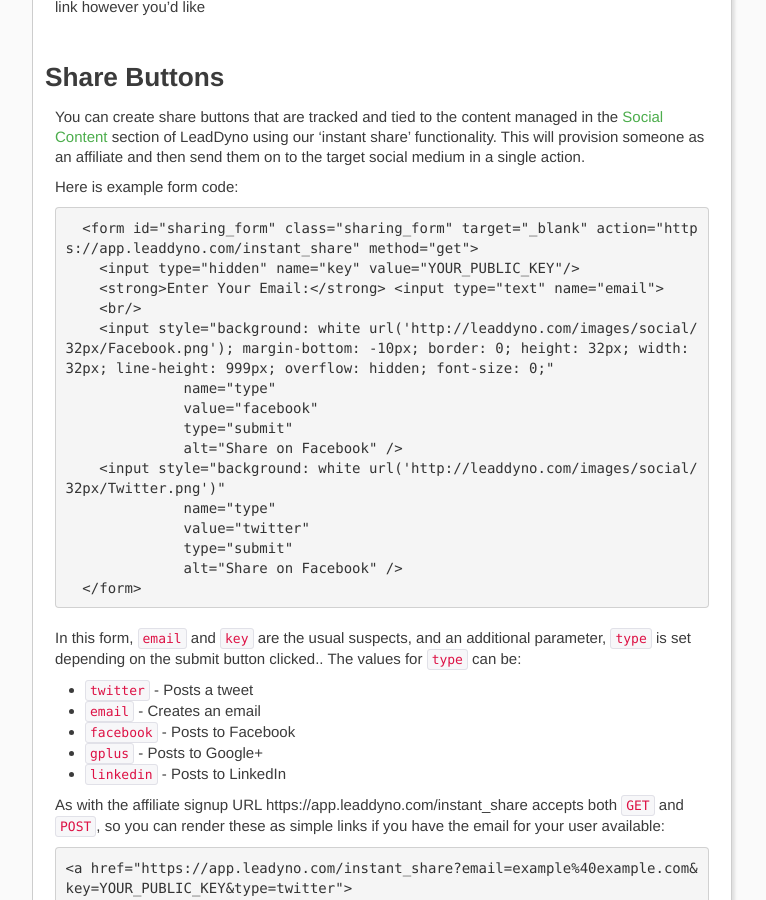
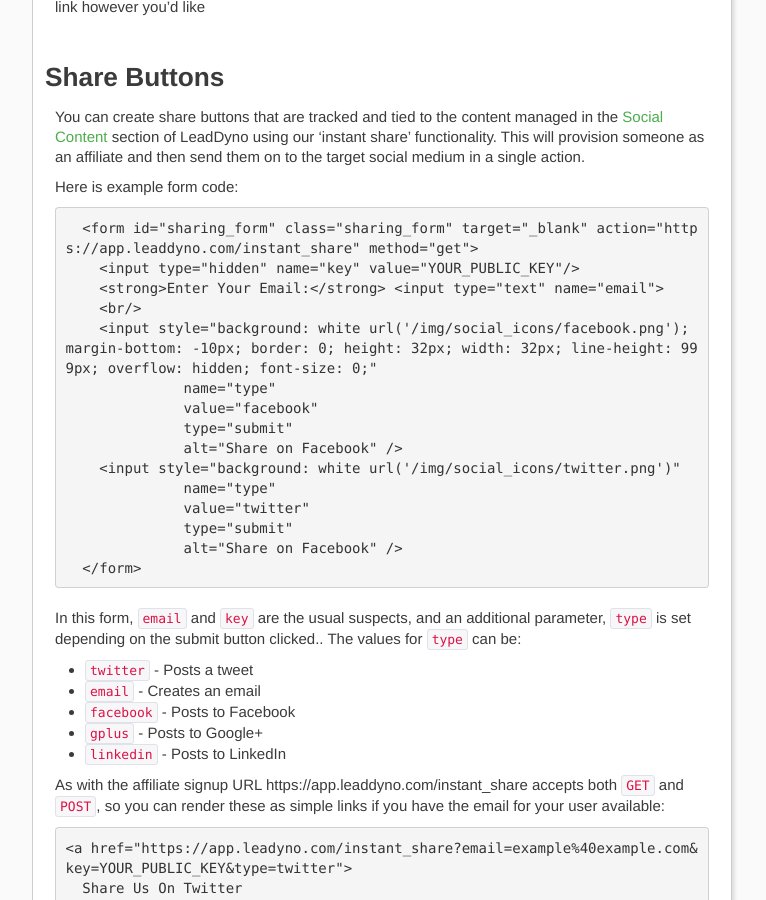
Before and after one commit to LeadDyno/leaddyno-website, a Jekyll site: the page built from guide/tools.md, in a window 1280 px wide and 900 px high, scrolled down 832 px. Shown: the whole window, without its empty margins (378-1144 px from the left). Built offline with Jekyll 4.4.1, drawn with Linux system fonts in a browser that asks for light colours; nearby versions of some CDN libraries; comment, search, counter and statistics services are not loaded.

Commit message:
fix links

```diff
--- a/guide/tools.md
+++ b/guide/tools.md
@@ -66,12 +66,12 @@
     &lt;input type="hidden" name="key" value="<span class="pub-key-rep">YOUR_PUBLIC_KEY</span>"/>
     &lt;strong>Enter Your Email:&lt;/strong> &lt;input type="text" name="email">
     &lt;br/>
-    &lt;input style="background: white url('http://leaddyno.com/images/social/32px/Facebook.png'); margin-bottom: -10px; border: 0; height: 32px; width: 32px; line-height: 999px; overflow: hidden; font-size: 0;"
+    &lt;input style="background: white url('/img/social_icons/facebook.png'); margin-bottom: -10px; border: 0; height: 32px; width: 32px; line-height: 999px; overflow: hidden; font-size: 0;"
               name="type"
               value="facebook"
               type="submit"
               alt="Share on Facebook" />
-    &lt;input style="background: white url('http://leaddyno.com/images/social/32px/Twitter.png')"
+    &lt;input style="background: white url('/img/social_icons/twitter.png')"
               name="type"
               value="twitter"
               type="submit"
```
Also changed, not shown: guide/affiliate-dashboard.md (+1 -1 lines), guide/affiliate-marketing-email-follow-up.md (+2 -2 lines).
